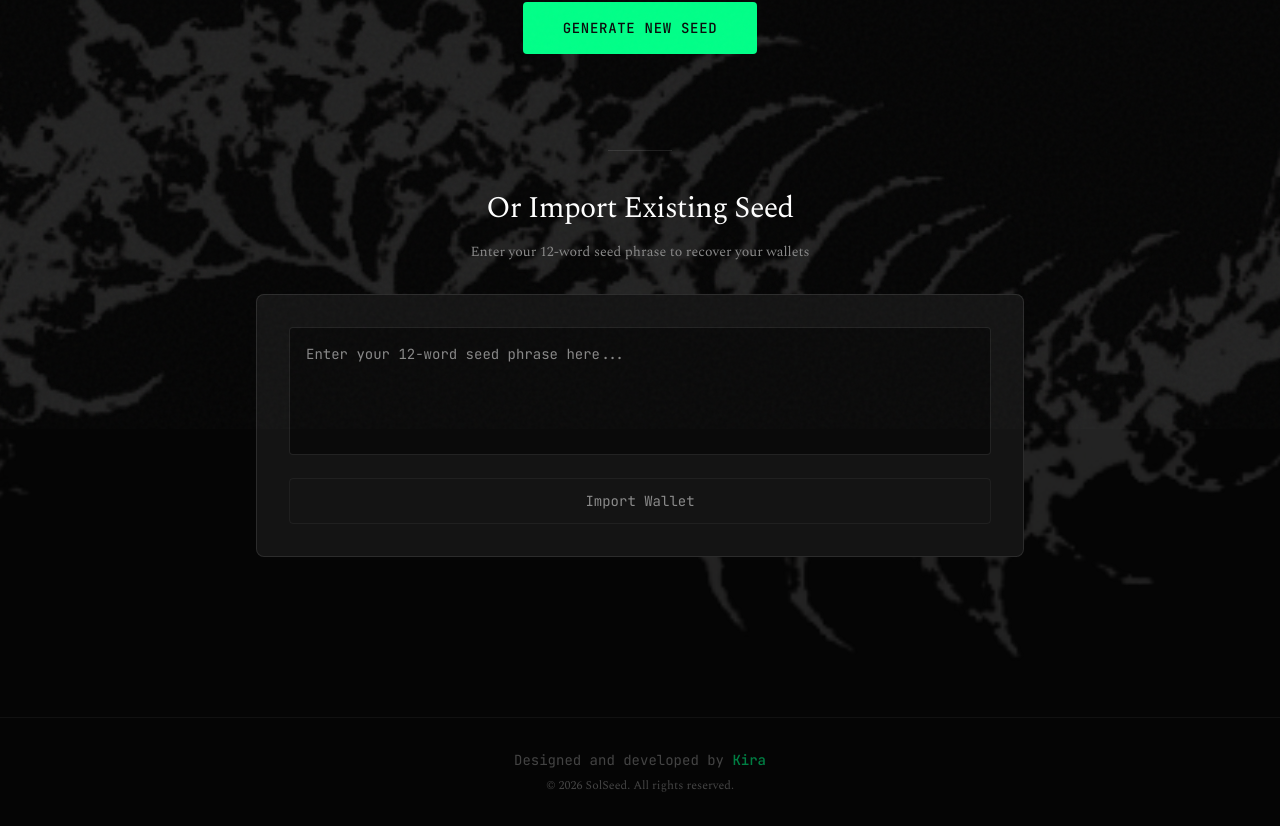
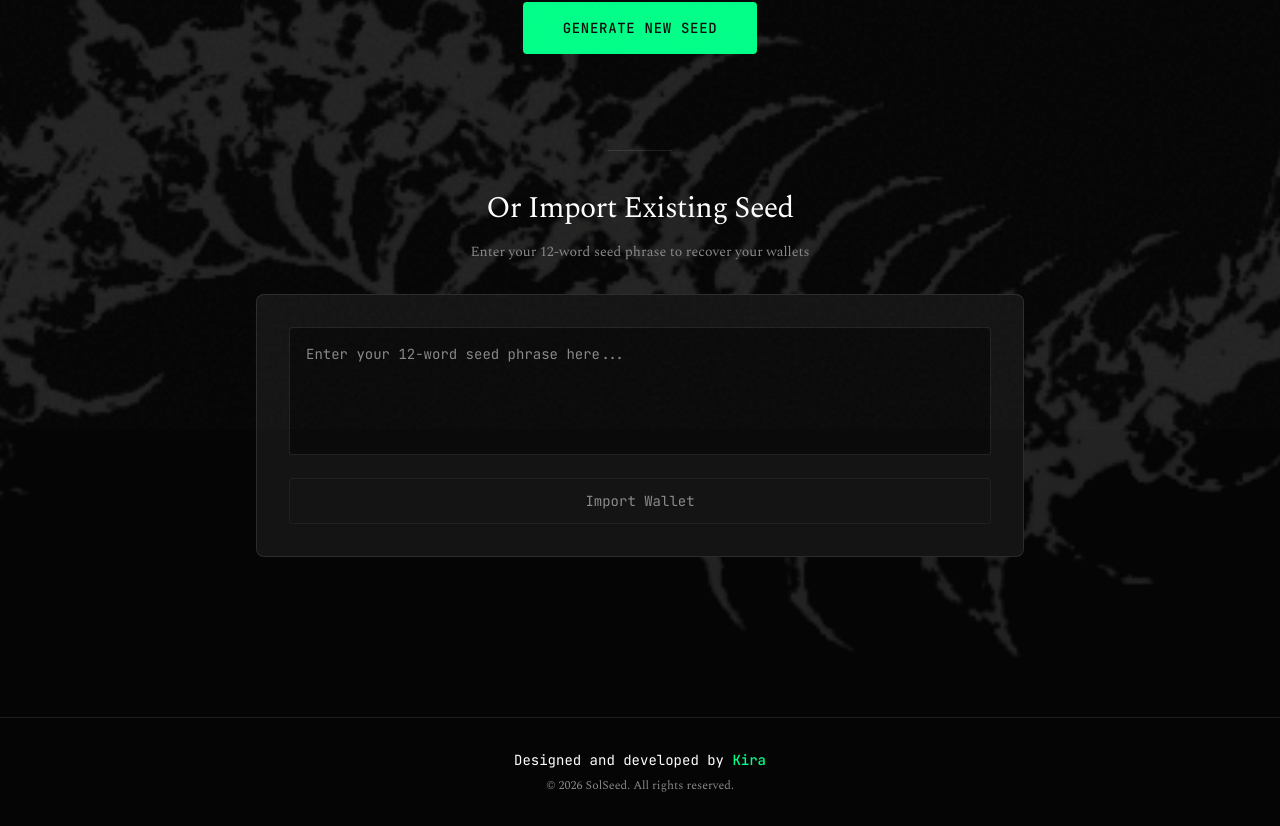
Before and after one commit to mbbairagii/SolSeed, a Next.js app: page / in a window 1280 px wide. Shown: the part 371-1197 px from the top of the page. Built offline with nearby package versions, Linux system fonts and the light colour scheme.

Commit message:
resolve light mode footer bug

```diff
--- a/components/Footer.tsx
+++ b/components/Footer.tsx
@@ -2,11 +2,11 @@
 
 export default function Footer() {
     return (
-        <footer className="w-full py-8 mt-16 border-t border-[var(--border)]">
+        <footer className="relative z-10 w-full py-8 mt-16 border-t border-[var(--border)] bg-[var(--bg-primary)]/80 backdrop-blur-sm">
             <div className="container max-w-7xl mx-auto px-4 sm:px-6 lg:px-8">
                 <div className="text-center">
-                    <p className="text-sm text-[var(--text-secondary)] font-mono">
-                        Designed and developed by {" "}
+                    <p className="text-sm text-[var(--text-primary)] font-mono">
+                        Designed and developed by{" "}
                         <span className="text-[var(--accent)] font-medium">Kira</span>
                     </p>
                     <p className="text-xs text-[var(--text-secondary)] mt-2">
```
